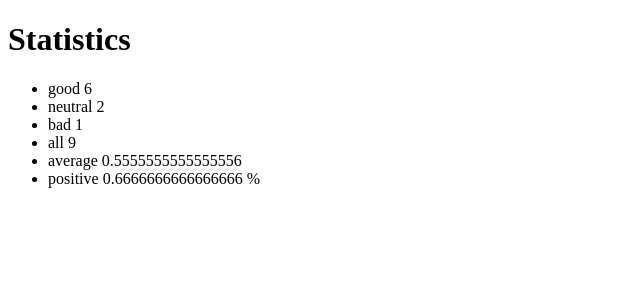
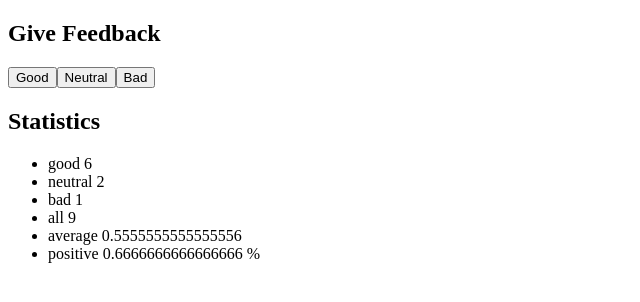
Before and after one commit to waldekglaz/full-stack-open, a React (Create React App) app in the folder part1/unicafe/: page / in a window 1280 px wide. Shown: the top 302 px of the page, without its empty margins (0-640 px from the left). Built offline with nearby package versions, Linux system fonts and the light colour scheme.

Commit message:
1.6: unicafe step1 give feedback added

```diff
--- a/part1/unicafe/src/App.js
+++ b/part1/unicafe/src/App.js
@@ -7,7 +7,11 @@ function App() {
   const [bad, setBad] = useState(1);
   return (
     <div>
-      <h1>Statistics</h1>
+      <h2>Give Feedback</h2>
+      <button>Good</button>
+      <button>Neutral</button>
+      <button>Bad</button>
+      <h2>Statistics</h2>
       <Statistics good={good} bad={bad} neutral={neutral} />
     </div>
   );
```
